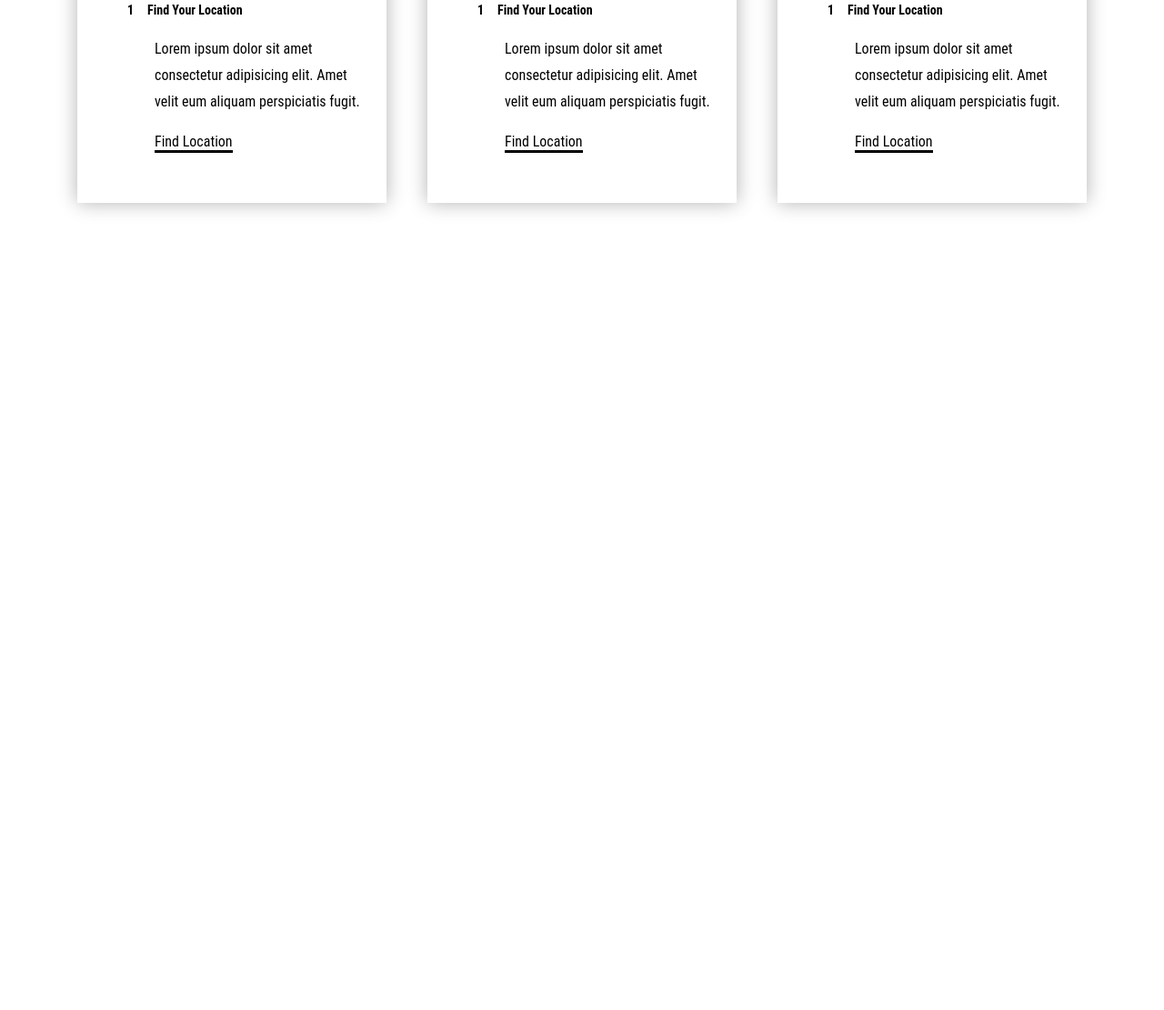
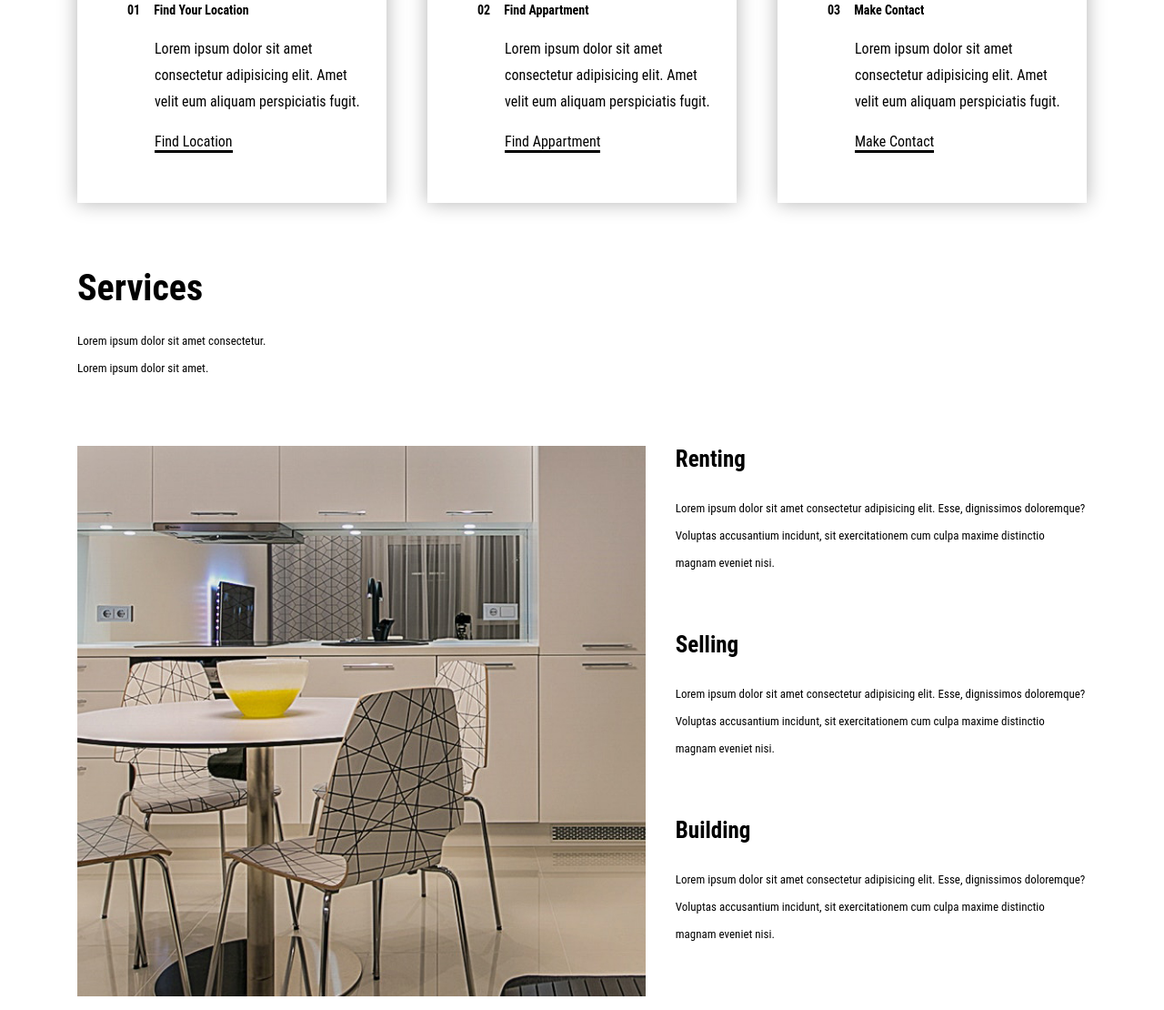
Before and after one commit to IvanSavkivIgorovych/Luxestate, a plain HTML site: page index.html in a window 1280 px wide. Shown: the part 3180-4290 px from the top of the page at 91% size. Before the commit the page ends 3458 px from the top, so only its background shows below. Drawn offline with Linux system fonts and the light colour scheme.

Commit message:
Add services section

```diff
--- a/index.html
+++ b/index.html
@@ -203,7 +203,7 @@
           <div class="steps-container">
             <div class="step-block">
               <p class="step-num">01</p>
-              <h4><span>1</span>Find your location</h4>
+              <h4><span>01</span>Find your location</h4>
               <p class="step-info">
                 Lorem ipsum dolor sit amet consectetur adipisicing elit. Amet
                 velit eum aliquam perspiciatis fugit.
@@ -212,23 +212,59 @@
             </div>
 
             <div class="step-block">
-              <p class="step-num">01</p>
-              <h4><span>1</span>Find your location</h4>
+              <p class="step-num">02</p>
+              <h4><span>02</span>Find appartment</h4>
               <p class="step-info">
                 Lorem ipsum dolor sit amet consectetur adipisicing elit. Amet
                 velit eum aliquam perspiciatis fugit.
               </p>
-              <p class="stepinfolast">Find location</p>
+              <p class="stepinfolast">Find appartment</p>
             </div>
 
             <div class="step-block">
-              <p class="step-num">01</p>
-              <h4><span>1</span>Find your location</h4>
+              <p class="step-num">03</p>
+              <h4><span>03</span>Make contact</h4>
               <p class="step-info">
                 Lorem ipsum dolor sit amet consectetur adipisicing elit. Amet
                 velit eum aliquam perspiciatis fugit.
               </p>
-              <p class="stepinfolast">Find location</p>
+              <p class="stepinfolast">Make contact</p>
+            </div>
+          </div>
+        </div>
+      </section>
+
+      <section class="services">
+        <div class="wrapper">
+          <h2>Services</h2>
+          <p>Lorem ipsum dolor sit amet consectetur.</p>
+          <p>Lorem ipsum dolor sit amet.</p>
+          <div class="services-container">
+            <div class="services-img-container">
+              <img src="img/servroom.jpg" alt="Servroom" />
+            </div>
+
+            <div class="services-text">
+              <h4>Renting</h4>
+              <p>
+                Lorem ipsum dolor sit amet consectetur adipisicing elit. Esse,
+                dignissimos doloremque? Voluptas accusantium incidunt, sit
+                exercitationem cum culpa maxime distinctio magnam eveniet nisi.
+              </p>
+
+              <h4>Selling</h4>
+              <p>
+                Lorem ipsum dolor sit amet consectetur adipisicing elit. Esse,
+                dignissimos doloremque? Voluptas accusantium incidunt, sit
+                exercitationem cum culpa maxime distinctio magnam eveniet nisi.
+              </p>
+
+              <h4>Building</h4>
+              <p>
+                Lorem ipsum dolor sit amet consectetur adipisicing elit. Esse,
+                dignissimos doloremque? Voluptas accusantium incidunt, sit
+                exercitationem cum culpa maxime distinctio magnam eveniet nisi.
+              </p>
             </div>
           </div>
         </div>
--- a/style.css
+++ b/style.css
@@ -259,6 +259,7 @@ nav {
 .steps h2 {
   font-size: 40px;
   margin-bottom: 35px;
+  text-transform: capitalize;
 }
 
 .step-text {
@@ -326,6 +327,49 @@ nav {
   border-color: #fff;
 }
 
+.services {
+  padding: 15px;
+}
+
+.services-container {
+  display: flex;
+  margin-top: 70px;
+}
+
+.services img {
+  width: 100%;
+  height: auto;
+}
+
+.services-img-container {
+  width: 58%;
+  font-size: 0;
+}
+
+.services-text {
+  width: 42%;
+  margin-left: 3%;
+}
+
+.services-text p:not(:last-child) {
+  margin-bottom: 60px;
+}
+
+.services h2 {
+  font-size: 40px;
+  margin-bottom: 20px;
+}
+
+.services p {
+  font-size: 13px;
+  line-height: 30px;
+}
+
+.services h4 {
+  font-size: 25px;
+  margin-bottom: 25px;
+}
+
 @media screen and (max-width: 1100px) {
   .cards {
     grid-template-columns: repeat(2, 1fr);
@@ -347,6 +391,23 @@ nav {
 
   .step-block:not(:last-child) {
     margin-bottom: 40px;
+  }
+
+  .services-container {
+    margin-top: 15px;
+  }
+
+  .services h4 {
+    margin-bottom: 15px;
+  }
+
+  .services-text p:not(:last-child) {
+    margin-bottom: 30px;
+  }
+
+  .services p {
+    font-size: 16px;
+    line-height: 20px;
   }
 }
 
@@ -455,6 +516,7 @@ nav {
   .stats-text h2 {
     font-size: 30px;
     margin-bottom: 10px;
+    text-align: center;
   }
 
   .stats-text p {
@@ -499,6 +561,26 @@ nav {
 
   .step-header,
   .step-text {
+    text-align: center;
+  }
+
+  .services-container {
+    flex-direction: column;
+  }
+
+  .services-img-container {
+    width: 100%;
+    margin-bottom: 20px;
+  }
+
+  .services-text {
+    width: 100%;
+    margin-left: 0;
+    padding: 15px;
+  }
+
+  .apart h2,
+  .services h2 {
     text-align: center;
   }
 }
```
Also changed, not shown: img/servroom.jpg (added).
